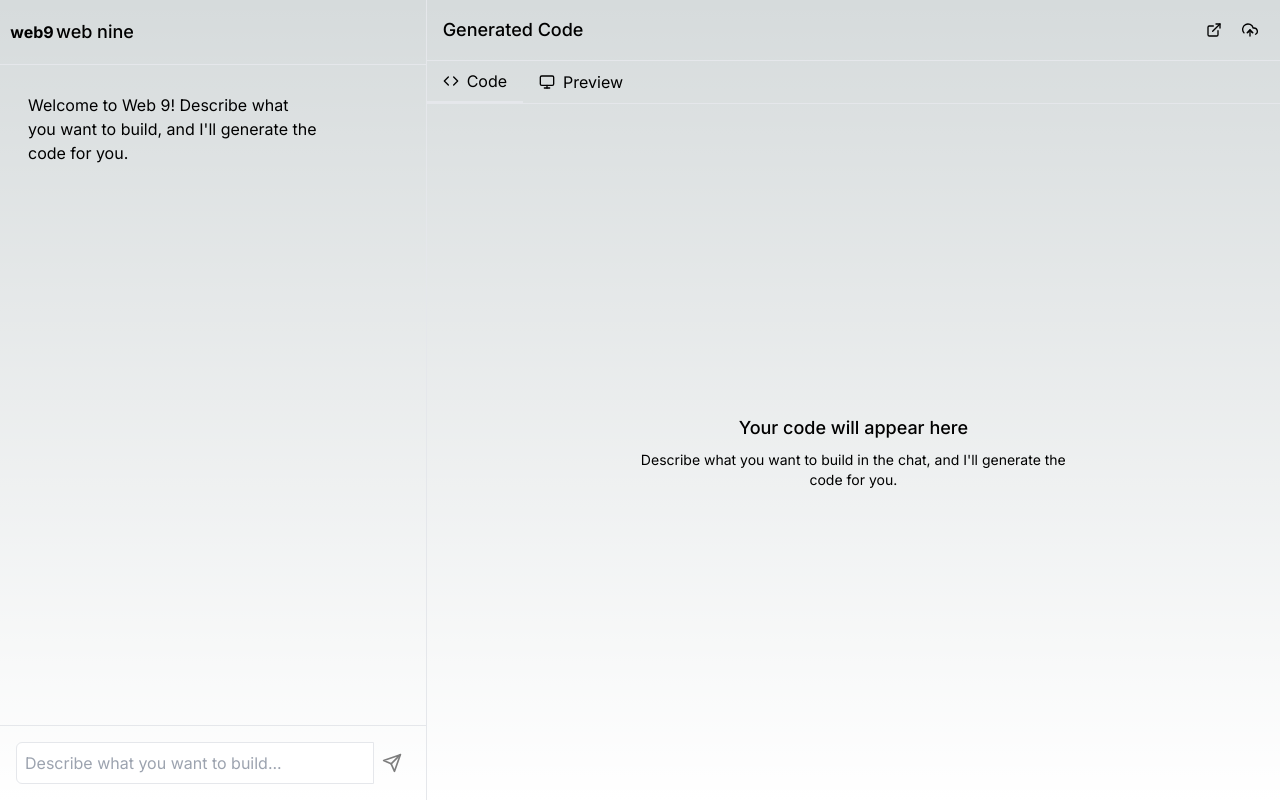
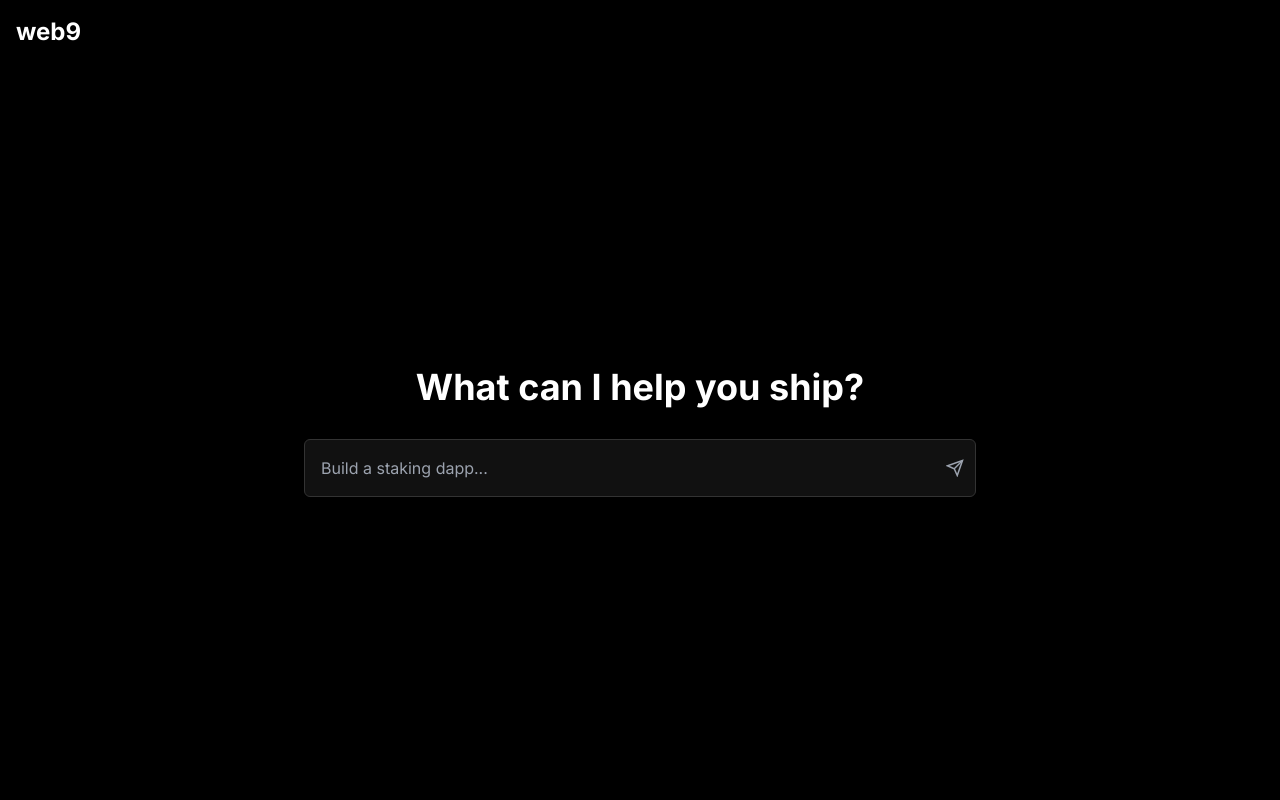
Before and after one commit to crypblizz8/web9_dev, a Next.js app: page / in a window 1280 px wide. Built offline with nearby package versions, Linux system fonts and the light colour scheme.

Commit message:
chore: friday night commit

```diff
--- a/app/components/sandpack/SandpackPreview.tsx
+++ b/app/components/sandpack/SandpackPreview.tsx
@@ -139,7 +139,7 @@ export default function Card({ title, children, className = '' }: CardProps) {
 
 const SandpackTabs = () => {
   const { sandpack } = useSandpack();
-  const [activeTab, setActiveTab] = useState<'preview' | 'console'>('preview');
+  const [activeTab, setActiveTab] = useState<'preview'>('preview');
 
   return (
     <div className='flex flex-col h-full'>
@@ -154,7 +154,7 @@ const SandpackTabs = () => {
         >
           Preview
         </button>
-        <button
+        {/* <button
           className={`px-4 py-2 text-sm font-medium ${
             activeTab === 'console'
               ? 'border-b-2 border-white text-white'
@@ -163,7 +163,7 @@ const SandpackTabs = () => {
           onClick={() => setActiveTab('console')}
         >
           Console
-        </button>
+        </button> */}
       </div>
       <div className='flex-1 overflow-auto bg-white'>
         {activeTab === 'preview' ? (
--- a/app/page.tsx
+++ b/app/page.tsx
@@ -1,179 +1,88 @@
 'use client';
 
-import { useState, useRef } from 'react';
-import CodeDisplay from './components/CodeDisplay';
-import Preview from './components/Preview';
-import ChatInterface from './components/ChatInterface';
-import Tabs from './components/ui/Tabs';
+import { useState } from 'react';
+import dynamic from 'next/dynamic';
+import Link from 'next/link';
 
-export default function Home() {
-  const [code, setCode] = useState('');
-  const [isLoading, setIsLoading] = useState(false);
-  const [error, setError] = useState<string | null>(null);
-  const chatInterfaceRef = useRef<any>(null);
+// Use dynamic import to avoid SSR issues with Sandpack
+const SandpackPreview = dynamic(
+  () => import('./components/sandpack/SandpackPreview'),
+  { ssr: false }
+);
 
-  const handleGenerateCode = async (inputPrompt: string) => {
-    if (!inputPrompt.trim()) return;
+export default function Page() {
+  const [prompt, setPrompt] = useState('');
+  const [isGenerating, setIsGenerating] = useState(false);
 
-    setIsLoading(true);
-    setError(null);
+  // const handleSubmit = (e: React.FormEvent) => {
+  //   e.preventDefault();
+  //   if (!prompt.trim()) return;
 
-    try {
-      const response = await fetch('/api/generate', {
-        method: 'POST',
-        headers: {
-          'Content-Type': 'application/json',
-        },
-        body: JSON.stringify({ prompt: inputPrompt }),
-      });
+  //   // Here you would typically call your API
+  //   setIsGenerating(true);
 
-      const data = await response.json();
+  //   // Simulate API call
+  //   setTimeout(() => {
+  //     setIsGenerating(false);
+  //     // Navigate to results page or show preview
+  //   }, 1500);
+  // };
 
-      if (!response.ok) {
-        throw new Error(data.error || 'Failed to generate code');
-      }
+  const handleSubmit = (e: React.FormEvent) => {
+    e.preventDefault();
+    if (!prompt.trim()) return;
 
-      setCode(data.code);
-
-      // Add assistant response to chat
-      // We can add a simple confirmation message here
-      if (chatInterfaceRef.current) {
-        chatInterfaceRef.current.addAssistantMessage(
-          'Code generated successfully! Check the preview tab to see the result.'
-        );
-      }
-    } catch (err) {
-      setError(err instanceof Error ? err.message : 'Something went wrong');
-
-      // Add error message to chat
-      if (chatInterfaceRef.current) {
-        chatInterfaceRef.current.addAssistantMessage(
-          `Error: ${
-            err instanceof Error ? err.message : 'Something went wrong'
-          }`
-        );
-      }
-    } finally {
-      setIsLoading(false);
-    }
+    // Navigate to generate page with the prompt as a query parameter
+    window.location.href = `/generate`;
   };
 
-  const tabs = [
-    {
-      label: 'Code',
-      icon: (
+  return (
+    <div className='min-h-screen bg-black text-white flex flex-col'>
+      {/* Header */}
+      <header className='p-4 flex justify-between items-center'>
+        <div className='flex items-center'>
+          <div className='text-2xl font-bold'>web9</div>
+        </div>
+        {/*  */}
+      </header>
+
+      {/* Main content */}
+      <main className='flex-1 flex flex-col items-center justify-center p-4'>
+        <h1 className='text-4xl font-bold mb-8'>What can I help you ship?</h1>
+
+        <form onSubmit={handleSubmit} className='w-full max-w-2xl'>
+          <div className='relative'>
+            <input
+              type='text'
+              value={prompt}
+              onChange={(e) => setPrompt(e.target.value)}
+              placeholder='Build a staking dapp...'
+              className='w-full bg-[#111] border border-[#333] rounded-md p-4 pr-12 focus:outline-none focus:ring-1 focus:ring-gray-500'
+            />
+            <div className='absolute right-0 top-0 h-full flex items-center pr-3 gap-2'>
+              <button
+                type='submit'
+                className='text-gray-400 hover:text-white'
+                disabled={isGenerating || !prompt.trim()}
+                title='Submit'
+              >
                 <svg
                   xmlns='http://www.w3.org/2000/svg'
-          width='16'
-          height='16'
+                  width='18'
+                  height='18'
                   viewBox='0 0 24 24'
                   fill='none'
                   stroke='currentColor'
                   strokeWidth='2'
-          strokeLinecap='round'
-          strokeLinejoin='round'
                 >
-          <polyline points='16 18 22 12 16 6'></polyline>
-          <polyline points='8 6 2 12 8 18'></polyline>
-        </svg>
-      ),
-      content: <CodeDisplay code={code} />,
-    },
-    {
-      label: 'Preview',
-      icon: (
-        <svg
-          xmlns='http://www.w3.org/2000/svg'
-          width='16'
-          height='16'
-          viewBox='0 0 24 24'
-          fill='none'
-          stroke='currentColor'
-          strokeWidth='2'
-          strokeLinecap='round'
-          strokeLinejoin='round'
-        >
-          <rect x='2' y='3' width='20' height='14' rx='2' ry='2'></rect>
-          <line x1='8' y1='21' x2='16' y2='21'></line>
-          <line x1='12' y1='17' x2='12' y2='21'></line>
-        </svg>
-      ),
-      content: <Preview code={code} />,
-    },
-  ];
-
-  return (
-    <main className='flex h-screen overflow-hidden'>
-      {/* Left sidebar - Chat interface */}
-      <div className='w-1/3 border-r border-muted'>
-        <ChatInterface
-          ref={chatInterfaceRef}
-          onSubmit={handleGenerateCode}
-          isLoading={isLoading}
-        />
-      </div>
-
-      {/* Right side - Code and Preview tabs */}
-      <div className='flex-1 flex flex-col'>
-        <header className='p-4 border-b border-muted flex justify-between items-center'>
-          <div className='flex items-center space-x-2'>
-            <span className='text-lg font-medium'>Generated Code</span>
-            {isLoading && (
-              <span className='inline-block animate-spin h-4 w-4 border-2 border-primary border-t-transparent rounded-full ml-2'></span>
-            )}
-          </div>
-
-          <div className='flex items-center space-x-2'>
-            <button className='p-1.5 rounded-md hover:bg-muted'>
-              <svg
-                xmlns='http://www.w3.org/2000/svg'
-                width='16'
-                height='16'
-                viewBox='0 0 24 24'
-                fill='none'
-                stroke='currentColor'
-                strokeWidth='2'
-                strokeLinecap='round'
-                strokeLinejoin='round'
-              >
-                <path d='M18 13v6a2 2 0 0 1-2 2H5a2 2 0 0 1-2-2V8a2 2 0 0 1 2-2h6'></path>
-                <polyline points='15 3 21 3 21 9'></polyline>
-                <line x1='10' y1='14' x2='21' y2='3'></line>
-              </svg>
-            </button>
-            <button className='p-1.5 rounded-md hover:bg-muted'>
-              <svg
-                xmlns='http://www.w3.org/2000/svg'
-                width='16'
-                height='16'
-                viewBox='0 0 24 24'
-                fill='none'
-                stroke='currentColor'
-                strokeWidth='2'
-                strokeLinecap='round'
-                strokeLinejoin='round'
-              >
-                <polyline points='16 16 12 12 8 16'></polyline>
-                <line x1='12' y1='12' x2='12' y2='21'></line>
-                <path d='M20.39 18.39A5 5 0 0 0 18 9h-1.26A8 8 0 1 0 3 16.3'></path>
-                <polyline points='16 16 12 12 8 16'></polyline>
+                  <path d='M22 2L11 13'></path>
+                  <polygon points='22 2 15 22 11 13 2 9 22 2'></polygon>
                 </svg>
               </button>
             </div>
-        </header>
-
-        <div className='flex-1 overflow-auto'>
-          {error && (
-            <div className='m-4 p-3 bg-red-100 text-red-800 rounded-md'>
-              {error}
           </div>
-          )}
-
-          <div className='h-full'>
-            <Tabs tabs={tabs} />
+        </form>
+      </main>
     </div>
-        </div>
-      </div>
-    </main>
   );
 }
```
Also changed, not shown: app/generate/page.tsx (renamed from app/sandpack-demo/page.tsx), app/old_page.tsx (added). Lines whose indentation alone changed are shown as unchanged.
